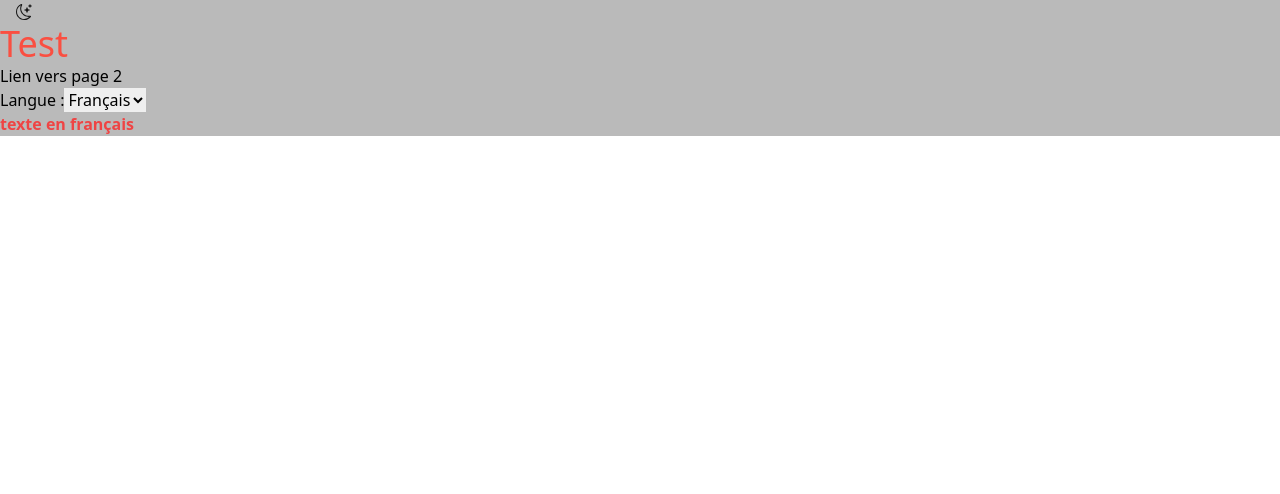
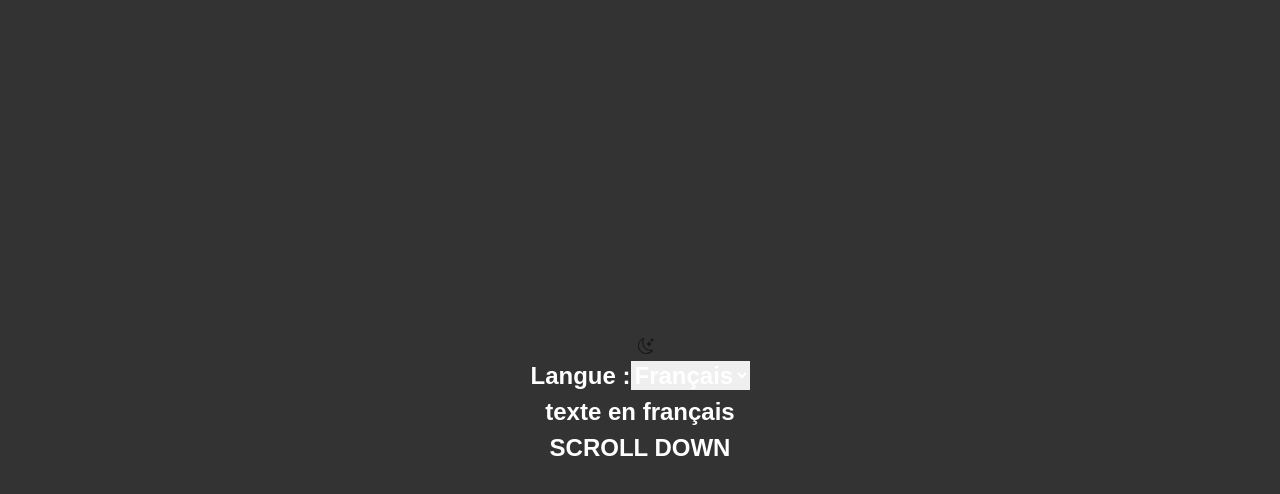
Before and after one commit to Titou360/Painter, a Next.js app: page / in a window 1280 px wide. Shown: the top 494 px of the page. Built offline with nearby package versions, Linux system fonts and the light colour scheme.

Commit message:
ajout du scrolling horizontaux page principale

```diff
--- a/src/pages/_app.js
+++ b/src/pages/_app.js
@@ -1,6 +1,7 @@
 import Head from 'next/head';
 
 import './globals.css';
+import './scroll.css';
 
 //i18n
 import { I18nextProvider } from 'react-i18next';
--- a/src/pages/index.js
+++ b/src/pages/index.js
@@ -1,18 +1,52 @@
-import Link from 'next/link';
 import { useTranslation } from 'react-i18next';
 import Header from '../components/header';
 import LanguageSelector from '../components/switchLangue';
 
+// scroll horizontal
+import { ScrollTrigger } from 'gsap/dist/ScrollTrigger';
+import { gsap } from 'gsap/dist/gsap';
+import { useEffect } from 'react';
+
+gsap.registerPlugin(ScrollTrigger);
+
 export default function Home() {
+  // i18n
   const { t } = useTranslation('header');
+
+  //scroll horizontal
+  useEffect(() => {
+    const sections = gsap.utils.toArray('.panel');
+
+    gsap.to(sections, {
+      xPercent: -100 * (sections.length - 1),
+      ease: 'none',
+      scrollTrigger: {
+        trigger: '.container',
+        pin: true,
+        invalidateOnRefresh: true,
+        anticipatePin: 1,
+        scrub: 1.23,
+        end: () => '+=' + document.querySelector('.container').offsetWidth
+      }
+    });
+  }, []);
   return (
-    <main className="bg-painterGreyLight/50 dark:bg-painterDark">
-      <Header />
-      <h1 className="text-painterOrange text-4xl">Test</h1>
-      <Link href="/page2">Lien vers page 2</Link>
-      <LanguageSelector />
-
-      <p className="font-bold text-red-500 ">{t('hourly')}</p>
-    </main>
+    <div className="container bg-painterGreyLight/50 dark:bg-painterDark">
+      <section className="panel flex flex-col">
+        <Header />
+        <LanguageSelector />
+        <p>{t('hourly')}</p>
+        <h1>SCROLL DOWN</h1>
+      </section>
+      <section className="panel">
+        <h2>ONE</h2>
+      </section>
+      <section className="panel">
+        <h2>TWO</h2>
+      </section>
+      <section className="panel">
+        <h2>THREE</h2>
+      </section>
+    </div>
   );
 }
--- a/src/pages/page2.js
+++ b/src/pages/page2.js
@@ -36,85 +36,6 @@ export default function Page2() {
       <section className="panel">
         <h2>THREE</h2>
       </section>
-
-      <style jsx global>{`
-        html,
-        body {
-          margin: 0;
-
-          padding: 0;
-
-          width: 100%;
-
-          height: 100%;
-
-          overflow-x: hidden;
-
-          font-family: 'Signika Negative', sans-serif, Arial;
-
-          overflow-scrolling: touch;
-        }
-
-        html {
-          background: #333;
-
-          height: 100%;
-
-          overflow-y: scroll;
-        }
-
-        body {
-          position: relative;
-
-          height: unset;
-
-          overflow-x: hidden;
-          overflow-y: visible;
-        }
-
-        .panel {
-          display: flex;
-          position: relative;
-
-          align-items: center;
-
-          justify-content: center;
-
-          margin: 0;
-
-          background: #333;
-
-          padding: 0;
-
-          width: 100vw;
-
-          height: 100%;
-
-          text-align: center;
-
-          color: white;
-
-          font-size: 1.5em;
-          font-weight: 600;
-        }
-
-        h1,
-        h2,
-        p,
-        li {
-          max-width: 800px;
-        }
-
-        .container {
-          display: flex;
-
-          flex-wrap: nowrap;
-
-          width: 400%;
-
-          height: 100vh;
-        }
-      `}</style>
     </div>
   );
 }
--- /dev/null
+++ b/src/pages/scroll.css
@@ -0,0 +1,52 @@
+html,
+body {
+  margin: 0;
+  padding: 0;
+  width: 100%;
+  height: 100%;
+  overflow-x: hidden;
+  font-family: 'Signika Negative', sans-serif, Arial;
+}
+
+html {
+  background: #333;
+  height: 100%;
+  overflow-y: scroll;
+}
+
+body {
+  position: relative;
+  height: unset;
+  overflow-x: hidden;
+  overflow-y: visible;
+}
+
+.panel {
+  display: flex;
+  position: relative;
+  align-items: center;
+  justify-content: center;
+  margin: 0;
+  background: #333;
+  padding: 0;
+  width: 100vw;
+  height: 100%;
+  text-align: center;
+  color: white;
+  font-size: 1.5em;
+  font-weight: 600;
+}
+
+h1,
+h2,
+p,
+li {
+  max-width: 800px;
+}
+
+.container {
+  display: flex;
+  flex-wrap: nowrap;
+  width: 400%;
+  height: 100vh;
+}
```
